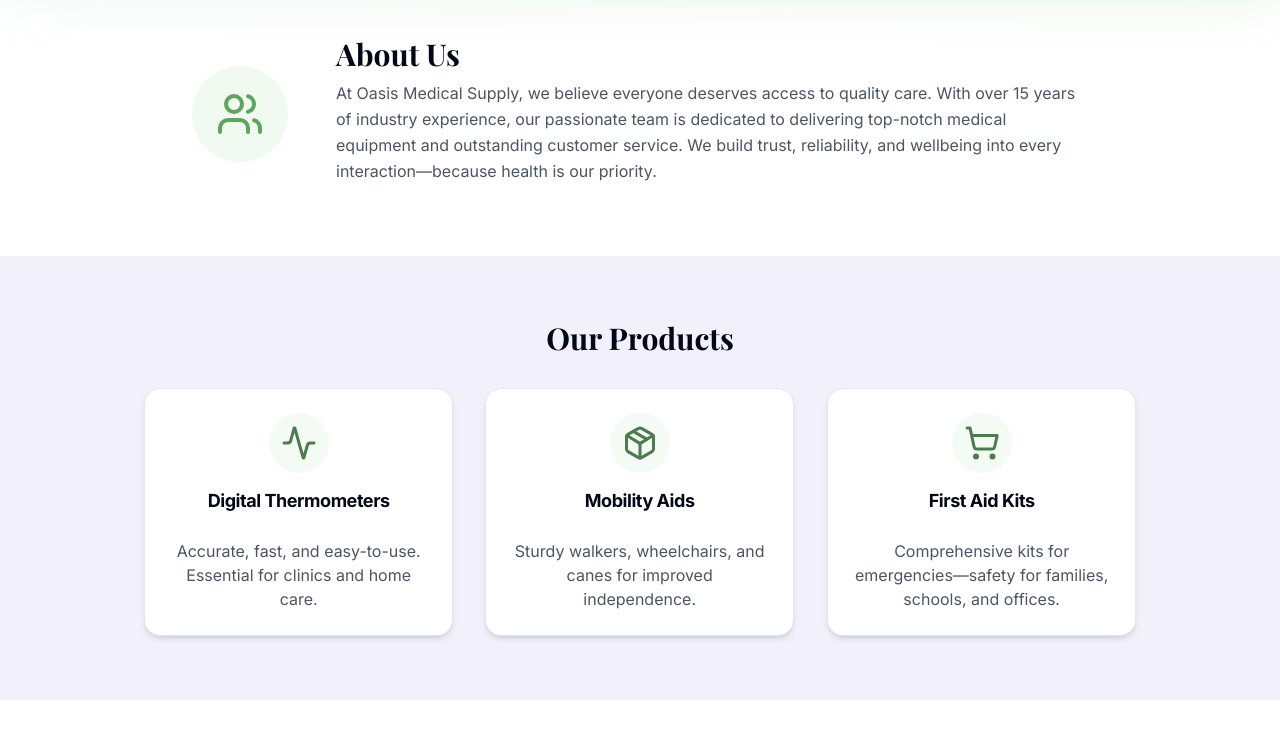
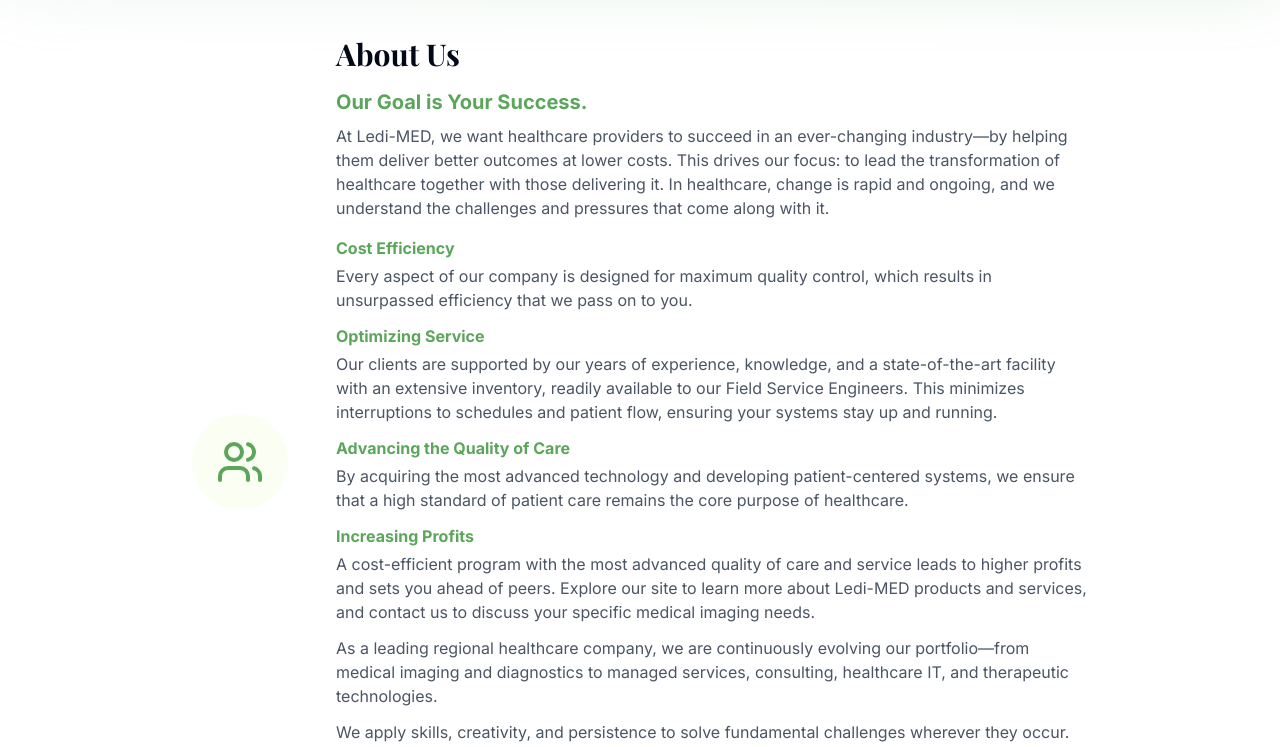
Before and after one commit to rilindmehmeti/ledi-med-website-d853ddb6, a React (Vite) app: page / in a window 1280 px wide. Shown: the part 540-1287 px from the top of the page. Built offline with nearby package versions, Linux system fonts and the light colour scheme.

Commit message:
Refactor About Us section content
Update the content of the About Us section to improve readability and clarity.

```diff
--- a/src/components/AboutUsSection.tsx
+++ b/src/components/AboutUsSection.tsx
@@ -5,13 +5,47 @@ import React from "react";
 const AboutUsSection = () => (
   <section id="about" className="w-full bg-white py-16 px-4 fade-in">
     <div className="max-w-4xl mx-auto flex flex-col md:flex-row items-center md:gap-12 gap-6">
-      <div className="shrink-0 bg-soft-purple/40 rounded-full p-6 flex items-center justify-center animate-fade-in">
+      <div className="shrink-0 bg-soft-green/40 rounded-full p-6 flex items-center justify-center animate-fade-in">
         <Users size={48} color="#5CA65C" />
       </div>
       <div>
-        <h2 className="font-playfair text-3xl font-bold mb-2">About Us</h2>
-        <p className="text-md text-gray-600 leading-relaxed mb-2">
-          At Oasis Medical Supply, we believe everyone deserves access to quality care. With over 15 years of industry experience, our passionate team is dedicated to delivering top-notch medical equipment and outstanding customer service. We build trust, reliability, and wellbeing into every interaction—because health is our priority.
+        <h2 className="font-playfair text-3xl font-bold mb-4">About Us</h2>
+
+        <h3 className="text-xl font-semibold mb-2 text-primary">
+          Our Goal is Your Success.
+        </h3>
+        <p className="text-md text-gray-600 mb-4">
+          At Ledi-MED, we want healthcare providers to succeed in an ever-changing industry—by helping them deliver better outcomes at lower costs. This drives our focus: to lead the transformation of healthcare together with those delivering it. In healthcare, change is rapid and ongoing, and we understand the challenges and pressures that come along with it.
+        </p>
+
+        <h4 className="font-semibold text-primary mb-1">Cost Efficiency</h4>
+        <p className="mb-3 text-gray-600">
+          Every aspect of our company is designed for maximum quality control, which results in unsurpassed efficiency that we pass on to you.
+        </p>
+
+        <h4 className="font-semibold text-primary mb-1">Optimizing Service</h4>
+        <p className="mb-3 text-gray-600">
+          Our clients are supported by our years of experience, knowledge, and a state-of-the-art facility with an extensive inventory, readily available to our Field Service Engineers. This minimizes interruptions to schedules and patient flow, ensuring your systems stay up and running.
+        </p>
+
+        <h4 className="font-semibold text-primary mb-1">Advancing the Quality of Care</h4>
+        <p className="mb-3 text-gray-600">
+          By acquiring the most advanced technology and developing patient-centered systems, we ensure that a high standard of patient care remains the core purpose of healthcare.
+        </p>
+
+        <h4 className="font-semibold text-primary mb-1">Increasing Profits</h4>
+        <p className="mb-3 text-gray-600">
+          A cost-efficient program with the most advanced quality of care and service leads to higher profits and sets you ahead of peers. Explore our site to learn more about Ledi-MED products and services, and contact us to discuss your specific medical imaging needs.
+        </p>
+
+        <p className="mb-3 text-gray-600">
+          As a leading regional healthcare company, we are continuously evolving our portfolio—from medical imaging and diagnostics to managed services, consulting, healthcare IT, and therapeutic technologies.
+        </p>
+        <p className="mb-3 text-gray-600">
+          We apply skills, creativity, and persistence to solve fundamental challenges wherever they occur. Our extensive portfolio of cutting-edge, high-quality medical technologies is already transforming performance—in hospitals, clinics, and laboratories—clinically, operationally, and financially.
+        </p>
+        <p className="mb-3 text-gray-600">
+          Check out our perspectives to learn more about consolidation, industrialization, and managing health. Let our Account Managers guide you—whether you’re looking to purchase or lease refurbished equipment, develop a contract management program, or access our imaging services.
         </p>
       </div>
     </div>
```
